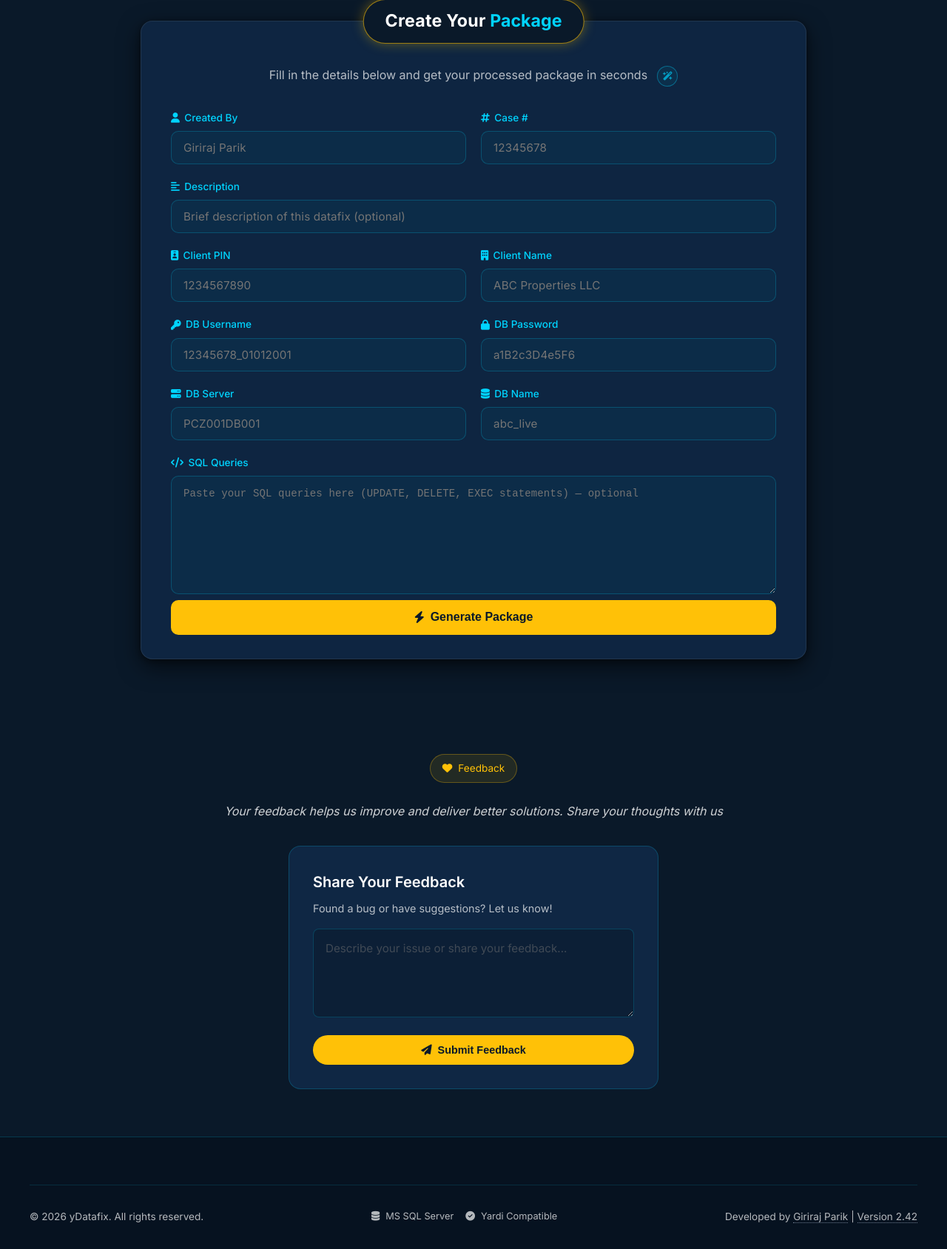
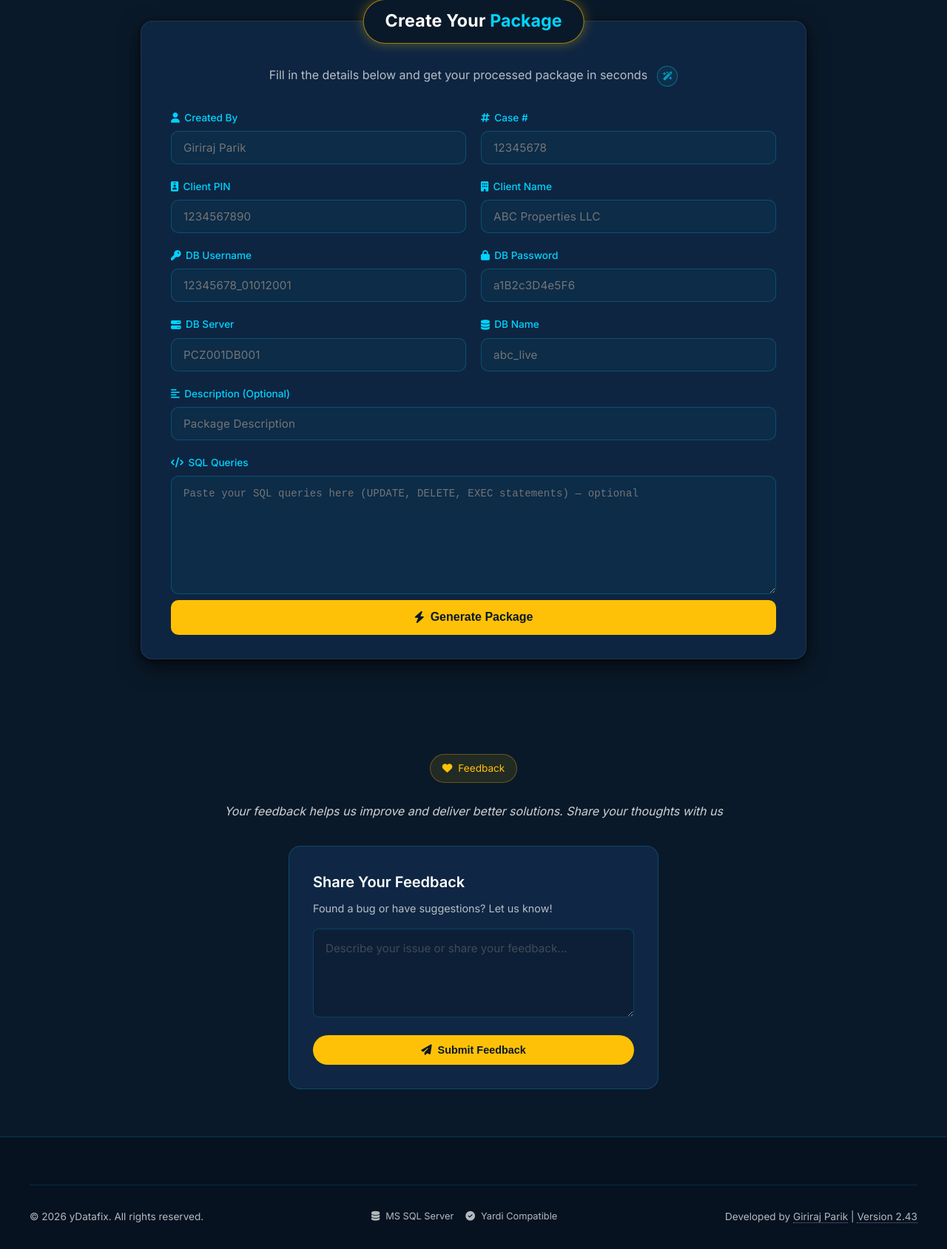
Before and after one commit to abhirs2183-sys/VercelAppPreTest10, a Flask app: page / in a window 1280 px wide. Shown: the part 866-2554 px from the top of the page at 74% size. Run offline with Flask 3, Linux system fonts and the light colour scheme.

Commit message:
Version 2.43

```diff
--- a/Datafix-Assembler/routes.py
+++ b/Datafix-Assembler/routes.py
@@ -43,13 +43,13 @@ def generate_package():
     metadata = {
         'created_by': field('created_by'),
         'case_id':    field('case_id'),
-        'description':field('description'),
         'client_pin': field('client_pin'),
         'client_name':field('client_name'),
         'username':   field('db_username'),
         'password':   field('db_password'),
         'db_server':  field('db_server'),
         'db_name':    field('db_name'),
+        'description':field('description'),
     }
     sql_text = (data.get('sql_queries') or '').strip()
 
--- a/Datafix-Assembler/sql_processor.py
+++ b/Datafix-Assembler/sql_processor.py
@@ -248,6 +248,8 @@ def generate_output(metadata, sql_queries):
     output_lines.append(f"Created By     : {metadata['created_by']}")  #edited
     output_lines.append(f"Date           : {current_date}")  #edited
     output_lines.append(f"Case#          : {metadata['case_id']}")  #edited
+    if metadata.get('description'):
+        output_lines.append(f"Description    : {metadata['description']}")
     output_lines.append('//End Notes')
     output_lines.append('')
     output_lines.append('')
--- a/Datafix-Assembler/static/css/styles.css
+++ b/Datafix-Assembler/static/css/styles.css
@@ -913,6 +913,10 @@ body.light-mode {
     grid-column: 1 / -1;
 }
 
+.form-group-full + .form-group-full {
+    margin-top: 1.25rem;
+}
+
 .form-label {
     font-size: 0.85rem;
     font-weight: 500;
--- a/Datafix-Assembler/static/js/main.js
+++ b/Datafix-Assembler/static/js/main.js
@@ -174,13 +174,13 @@ document.addEventListener('DOMContentLoaded', function() {
         const payload = {
             created_by: document.getElementById('createdBy').value,
             case_id: document.getElementById('caseId').value,
-            description: document.getElementById('description').value,
             client_pin: document.getElementById('clientPin').value,
             client_name: document.getElementById('clientName').value,
             db_username: document.getElementById('dbUsername').value,
             db_password: document.getElementById('dbPassword').value,
             db_server: document.getElementById('dbServer').value,
             db_name: document.getElementById('dbName').value,
+            description: document.getElementById('description').value,
             sql_queries: document.getElementById('sqlQueries').value
         };
 
--- a/Datafix-Assembler/templates/index.html
+++ b/Datafix-Assembler/templates/index.html
@@ -86,10 +86,6 @@
                         <label class="form-label"><i class="fas fa-hashtag"></i> Case #</label>
                         <input type="text" id="caseId" class="form-input" placeholder="12345678">
                     </div>
-                    <div class="form-group form-group-full">
-                        <label class="form-label"><i class="fas fa-align-left"></i> Description</label>
-                        <input type="text" id="description" class="form-input" placeholder="Brief description of this datafix (optional)">
-                    </div>
                     <div class="form-group">
                         <label class="form-label"><i class="fas fa-id-badge"></i> Client PIN</label>
                         <input type="text" id="clientPin" class="form-input" placeholder="1234567890">
@@ -114,6 +110,10 @@
                         <label class="form-label"><i class="fas fa-database"></i> DB Name</label>
                         <input type="text" id="dbName" class="form-input" placeholder="abc_live">
                     </div>
+                </div>
+                <div class="form-group form-group-full">
+                    <label class="form-label"><i class="fas fa-align-left"></i> Description (Optional)</label>
+                    <input type="text" id="description" class="form-input" placeholder="Package Description">
                 </div>
                 <div class="form-group form-group-full">
                     <label class="form-label"><i class="fas fa-code"></i> SQL Queries</label>
@@ -174,7 +174,7 @@
                 <span class="footer-badge"><i class="fas fa-database"></i> MS SQL Server</span>
                 <span class="footer-badge"><i class="fas fa-check-circle"></i> Yardi Compatible</span>
             </div>
-            <p class="made-with">Developed by <span class="version-info" title="Software Engineer&#10;Team: Comm TX Pune">Giriraj Parik</span> | <span class="version-info" title="Last Updated: 04/18/2026 10:00 PM IST&#10;Maintenance: Every Saturday 9:00 PM - 10:00 PM IST">Version 2.42</span></p>
+            <p class="made-with">Developed by <span class="version-info" title="Software Engineer&#10;Team: Comm TX Pune">Giriraj Parik</span> | <span class="version-info" title="Last Updated: 04/25/2026 10:00 PM IST&#10;Maintenance: Every Saturday 9:00 PM - 10:00 PM IST">Version 2.43</span></p>
         </div>
     </footer>
 
--- a/User_Logs.txt
+++ b/User_Logs.txt
@@ -145,3 +145,6 @@ Created by: 12345678 | Case#:  | Timestamp: 2026-04-19 19:32:45 IST
 Created by:  | Case#: 12345678 | Timestamp: 2026-04-19 19:33:00 IST
 Created by:  | Case#:  | Timestamp: 2026-04-19 19:37:03 IST
 Created by:  | Case#: 12345678 | Timestamp: 2026-04-26 19:40:59 IST
+Created by:  | Case#:  | Timestamp: 2026-04-27 09:36:14 IST
+Created by:  | Case#:  | Timestamp: 2026-04-27 09:36:31 IST
+Created by:  | Case#: 345671 | Timestamp: 2026-04-27 09:38:07 IST
```
